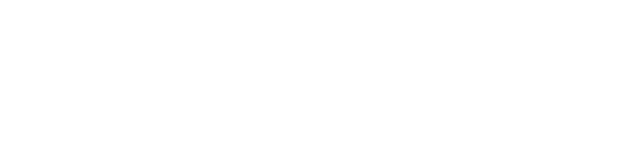
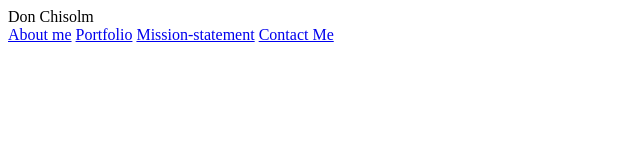
Before and after one commit to Donchiz77/Portfolio-page, a plain HTML site: page portfolio.html in a window 1280 px wide. Shown: the whole page, without its empty margins (0-640 px from the left). Drawn offline with Linux system fonts and the light colour scheme.

Commit message:
nav bar created in html. css unmodified

```diff
--- a/portfolio.html
+++ b/portfolio.html
@@ -5,61 +5,17 @@
 <meta name="viewport" content="width=device-width, initial-scale=1">
 <link rel="stylesheet" href="./assets/reset.css">
 <link rel="stylesheet" href="./assets/style.css">
+
+<header>Don Chisolm</header>
+
 <body>
 
-
-
-
-
-
-
-
-
-
-
-
-
-
-
-
-
-
-
-
-
-
-
-
-
-
-
-
-
-
-
-
-
-
-
-
-
-
-
-
-
-
-
-
-
-
-
-
-
-
-
-
-
-
+    <nav class= "top-bar" >
+        <a href= #about-me>About me</a>
+        <a href= #porfolio>Portfolio</a>
+        <a href= #Mission-statement>Mission-statement</a>
+        <a href= #contact>Contact Me</a>
+    </nav>
 
 
 
```
